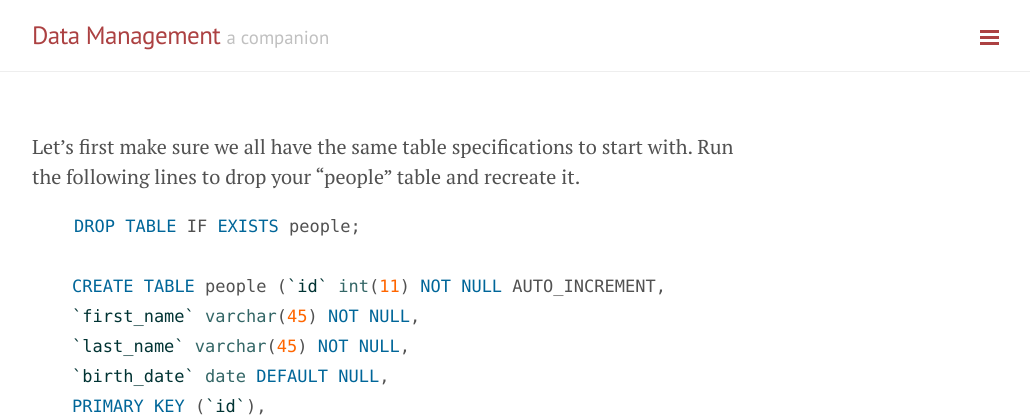
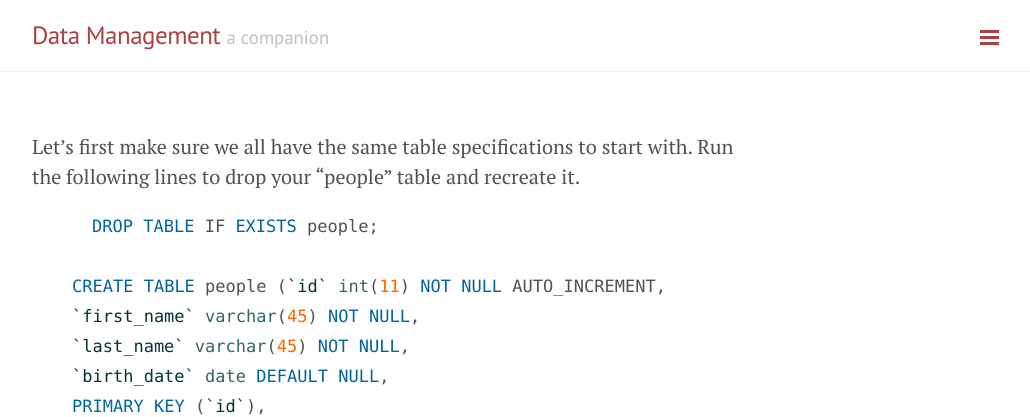
Before and after one commit to retrography/data-management, a Jekyll site: the page built from exercises/session_06.md, in a window 1280 px wide. Shown: the top 417 px of the page, without its empty margins (248-1278 px from the left). Built offline with Jekyll 4.4.1, drawn with Linux system fonts in a browser that asks for light colours; Markdown is read by kramdown in place of the engine named in the settings.

Commit message:
css updates

```diff
--- a/public/css/poole.css
+++ b/public/css/poole.css
@@ -192,7 +192,7 @@ div.highlight pre {
 
 pre code {
   padding: 0px;
-  margin: 2px;
+  margin: 20px;
 /*  font-size: 85%;*/
   color: inherit;
   background-color: transparent;
```
